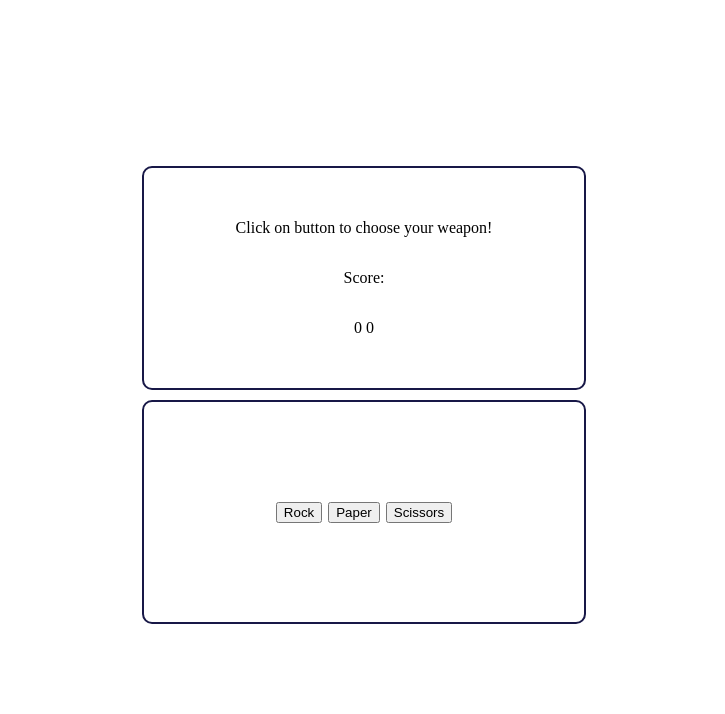
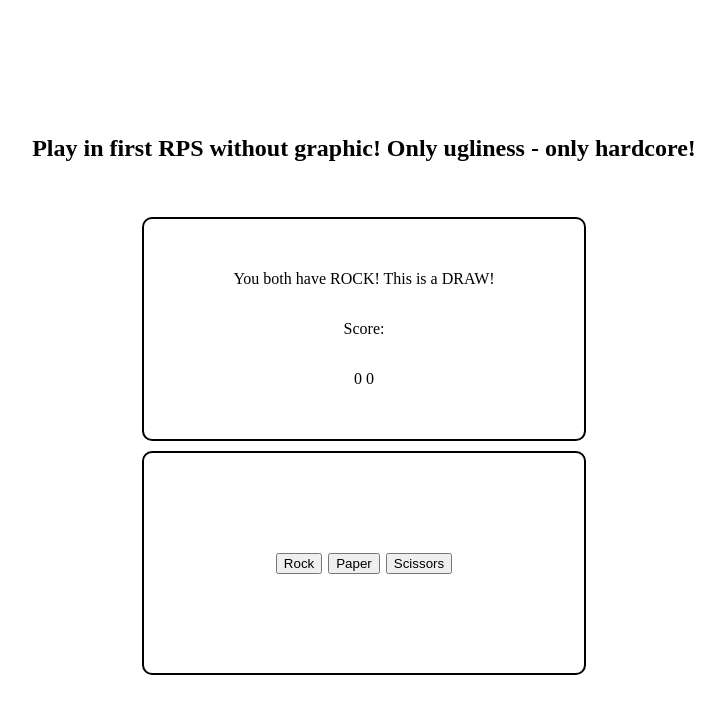
Before and after one commit to bilytskyi/rock-paper-scissors, a plain HTML site: page index.html in a window 1280 px wide. Both pictures are taken after a click on the button "Rock". Shown: the whole page, without its empty margins (276-1001 px from the left). Drawn offline with Linux system fonts and the light colour scheme.

Commit message:
ver. 1 is done

```diff
--- a/index.html
+++ b/index.html
@@ -8,8 +8,11 @@
     </head>
 
     <body>
+        <div class="game-name">
+            <h2>Play in first RPS without graphic! Only ugliness - only hardcore!</h2>
+        </div>
         <div class="ui-panel">
-            <p class="info">Click on button to choose your weapon!</p>
+            <p class="info">Click on button to choose your weapon.. and feel sadness</p>
             <p>Score:</p>
             <p class="score">
                 <span class="human">0</span>
--- a/javascript.js
+++ b/javascript.js
@@ -80,16 +80,39 @@ function game(){
 
 //game();
 
-let rock = 0;
-
+let playerScore = 0;
+let computerScore = 0;
 
 const buttons = document.querySelectorAll('button');
+const info = document.querySelector('.info');
+const bot = document.querySelector('.bot');
+const human = document.querySelector('.human');
+
+function resetGame() {
+    info.textContent = "Try again mortal..";
+    bot.textContent = "0";
+    human.textContent = "0";
+    playerScore = 0;
+    computerScore = 0;
+}
 
 buttons.forEach((button) => {
     button.addEventListener('click', () => {
-        if (button.className == 'rock') {
-            rock += 1;
+        let roundResult = playRound(button.className, getComputerChoice());
+        playerScore += roundResult[1];
+        computerScore += roundResult[2];
+
+        info.textContent = roundResult[0];
+        bot.textContent = computerScore;
+        human.textContent = playerScore;
+
+        if (playerScore == 5) {
+            alert(`You WIN! Score ${playerScore} : ${computerScore}! You spend time in this ugly game, are you sure it's a WIN?`);
+            resetGame();
         }
-        alert(rock);
+        else if (computerScore == 5) {
+            alert(`You spend time in this ugly game! And you LOSE! Score ${playerScore} : ${computerScore}! What a LOSER!`);
+            resetGame();
+        }
     });
 });
--- a/style.css
+++ b/style.css
@@ -10,7 +10,7 @@ body {
 .ui-panel, .choice-buttons {
     height: 220px;
     width: 440px;
-    border: 2px solid rgb(24, 24, 71);
+    border: 2px solid black;
     border-radius: 10px;
 }
 
@@ -31,3 +31,7 @@ body {
 button {
     margin: 3px;
 }
+
+.game-name {
+    margin-bottom: 36px;
+}
```
